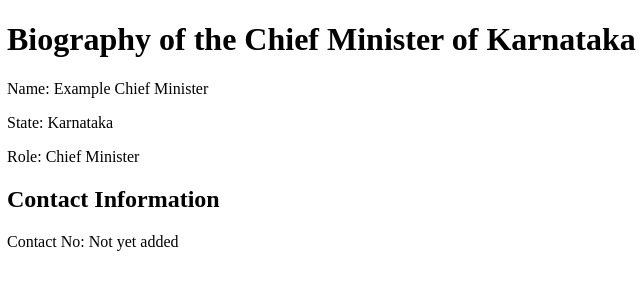
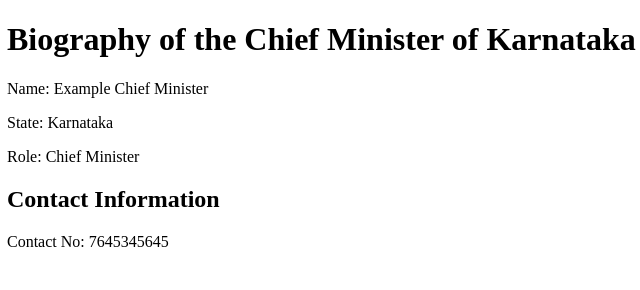
Before and after one commit to Reddyy6399/merge-conflict, a plain HTML site: page index.html in a window 1280 px wide. Shown: the full height of the page, 1-641 px from the left. Drawn offline with Linux system fonts and the light colour scheme.

Commit message:
Add contact number to index.html

```diff
--- a/index.html
+++ b/index.html
@@ -9,6 +9,6 @@
 <p>State: Karnataka</p>
 <p>Role: Chief Minister</p>
 <h2>Contact Information</h2>
-<p>Contact No: Not yet added</p>
+<p>Contact No: 7645345645</p>
 </body>
 </html>
```
